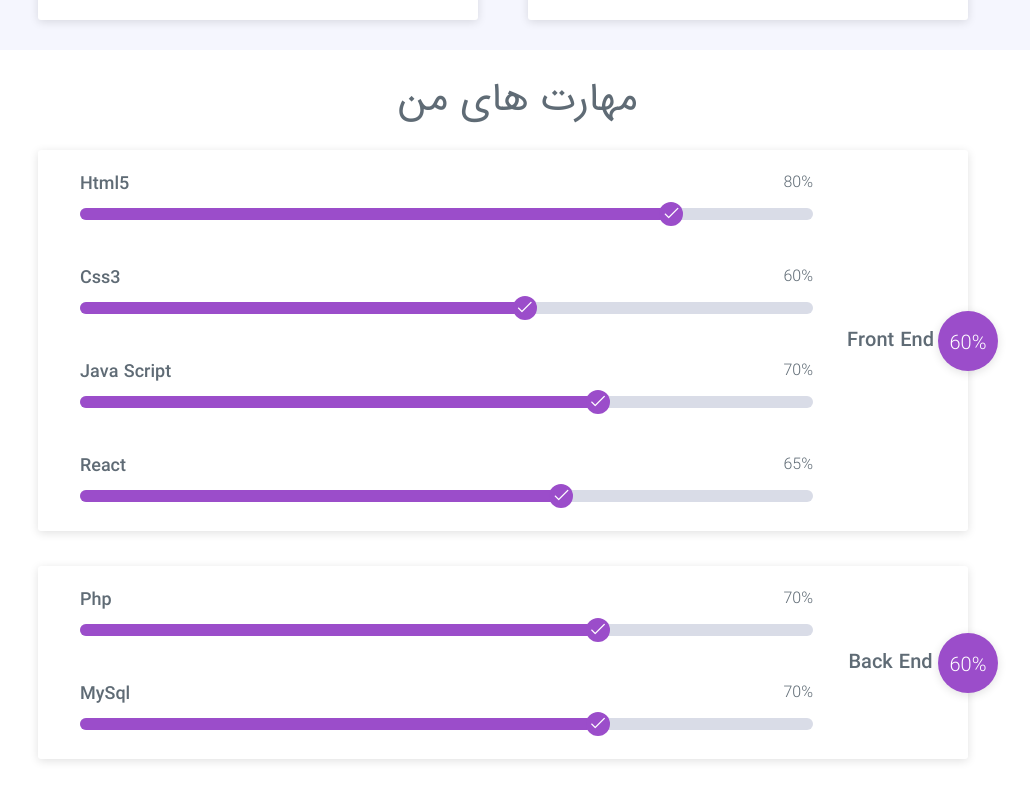
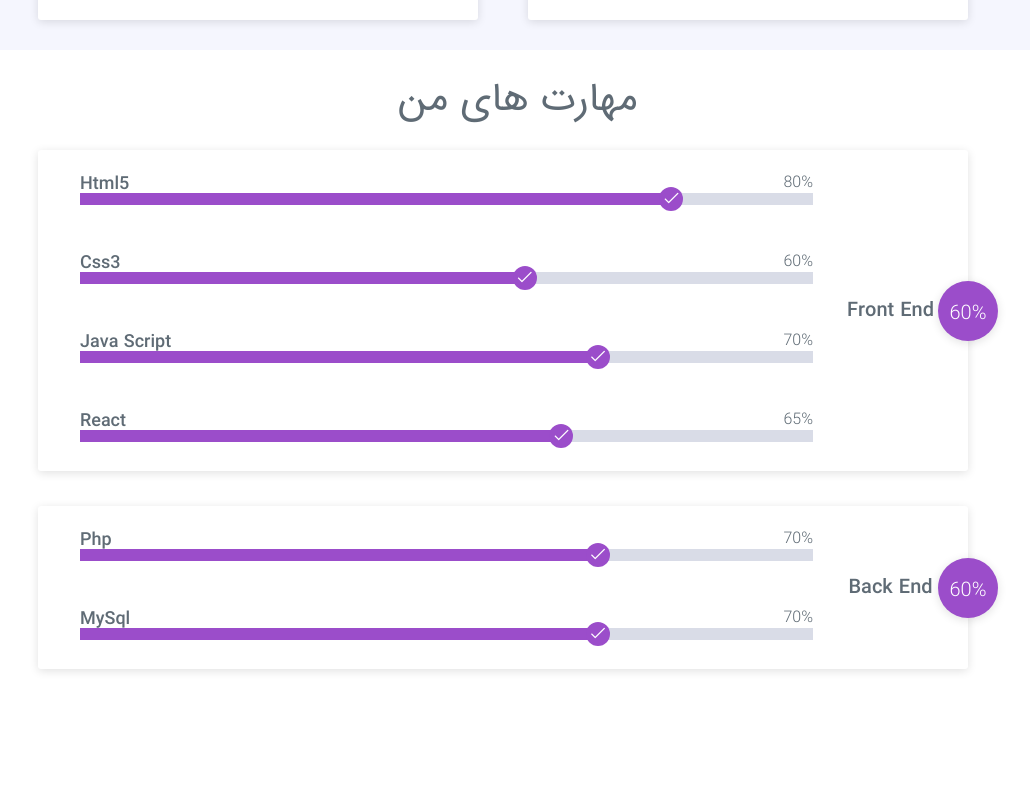
Before and after one commit to nerdpanda-ir/NerdPanda.Me, a React (Create React App) app: page / in a window 1280 px wide. Shown: the part 1960-2760 px from the top of the page, without its empty margins (122-1152 px from the left). After the commit the page ends 2701 px from the top, so only its background shows below. Built offline with nearby package versions, Linux system fonts and the light colour scheme.

Commit message:
[file]{SkillGroup.css}-> remove trash codes in the file !!!

```diff
--- a/src/css/Page/index/Main/Skill/SkillGroup/SkillGroup.css
+++ b/src/css/Page/index/Main/Skill/SkillGroup/SkillGroup.css
@@ -1,53 +1,18 @@
-
 .skillGroup
 {
     height: auto;
     margin-bottom: 35px;
-}
-.skillGroup h4
-{
-    font-size: 20px;
 }
 .skillTitle
 {
     right: 0;
     top: 50%;
     transform: translateY(-10px);
-}
-.skillItemCheck
-{
-    width: 24px;
-    height: 24px;
-    right: -17px;
-    bottom: -6px;
-    padding: 3px 0;
-}
-.skillItemAll
-{
-    height: 12px;
-}
-.skillItemAll:hover .skillItemActive ,.skillItemAll:hover .skillItemCheck
-{
-    background-color: var(--color-main);
-}
-.skillItemHeader
-{
-    margin-bottom: 15px;
+    font-size: 20px;
 }
 .skillItemWrapper
 {
     padding: 25px 0 25px 42px ;
-}
-.skillItemActive , .skillItemAll
-{
-    border-radius : 12px ;
-}
-.skillItem{
-    margin-bottom: 45px;
-}
-.skillItem:last-child
-{
-    margin-bottom: 0px;
 }
 .skillBtn .skillPrecent
 .skillBtn i
```
Also changed, not shown: src/css/Page/index/Main/Skill/SkillGroup/SkillItem/SkillItemHeader/SkillItemHeader.css (added).
